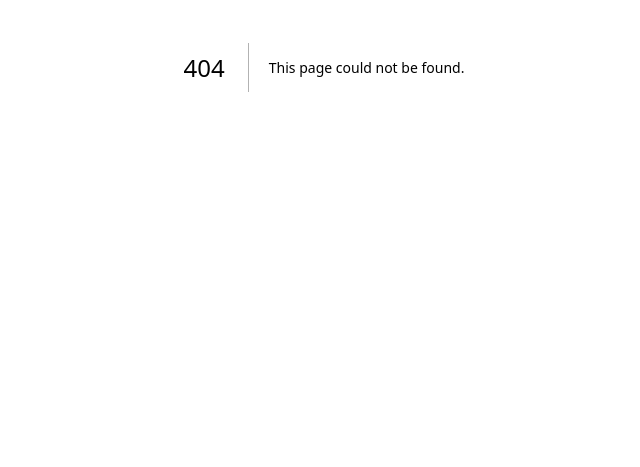
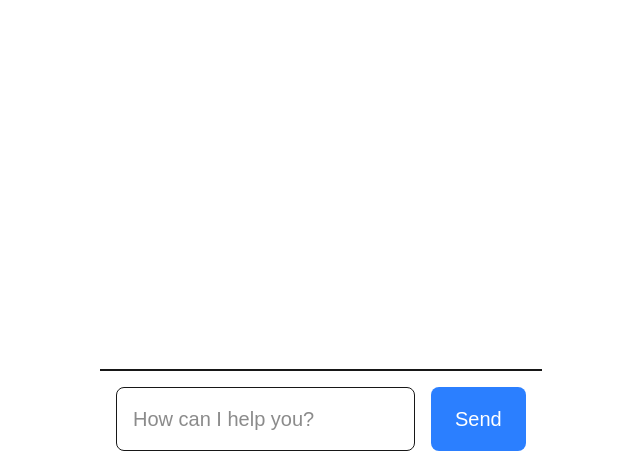
Before and after one commit to Slava-stack/nextjs-ai-app, a Next.js app: page /ui/chat in a window 1280 px wide. Before the commit this address had no page. Shown: the part 333-800 px from the top of the page, without its empty margins (316-956 px from the left). Built offline with nearby package versions, Linux system fonts and the light colour scheme.

Commit message:
added chat and altered old tailwind classes for better looking

```diff
--- /dev/null
+++ b/src/app/api/chat/route.ts
@@ -0,0 +1,18 @@
+import { UIMessage, convertToModelMessages, streamText } from "ai";
+import { openai } from "@ai-sdk/openai";
+
+export async function POST(req: Request) {
+  try {
+    const { messages }: { messages: UIMessage[] } = await req.json();
+
+    const result = streamText({
+      model: openai("gpt-4.1-nano"),
+      messages: convertToModelMessages(messages),
+    });
+
+    return result.toUIMessageStreamResponse();
+  } catch (err) {
+    console.error("Error streaming chat completion:", err);
+    return new Response("Failed to stream chat completion", { status: 500 });
+  }
+}
--- /dev/null
+++ b/src/app/ui/chat/page.tsx
@@ -0,0 +1,85 @@
+"use client";
+
+import { useState } from "react";
+import { useChat } from "@ai-sdk/react";
+
+export default function ChatPage() {
+  const [input, setInput] = useState("");
+
+  const { messages, sendMessage, status, error, stop } = useChat();
+
+  const handleSubmit = (e: React.FormEvent<HTMLFormElement>) => {
+    e.preventDefault();
+    sendMessage({ text: input });
+    setInput("");
+  };
+
+  return (
+    <div className="flex flex-col w-full max-w-md mx-auto py-24">
+      {error && <div className="text-red-500 mb-4">{error.message}</div>}
+      {messages.map((message) => (
+        <div key={message.id} className="mb-4">
+          <div className="font-semibold">
+            {message.role === "user" ? "You:" : "Assistant:"}
+          </div>
+          {message.parts.map((part, index) => {
+            switch (part.type) {
+              case "text":
+                return (
+                  <div
+                    key={`${message.id}-${index}`}
+                    className="whitespace-pre-wrap"
+                  >
+                    {part.text}
+                  </div>
+                );
+              default:
+                return null;
+            }
+          })}
+        </div>
+      ))}
+      {(status === "submitted" || status === "streaming") && (
+        <div className="mb-4">
+          <div className="flex item-center gap-2">
+            <div className="h-4 w-4 border-b-2 border-blue-400 rounded-full animate-spin"></div>
+          </div>
+        </div>
+      )}
+      <form
+        onSubmit={handleSubmit}
+        className="fixed bottom-0 mb-4 px-4 border-t-2 pt-4"
+      >
+        <div className="flex justify-end gap-4">
+          <input
+            type="text"
+            placeholder="How can I help you?"
+            className="p-4 bg-grey-100 border border-grey-300 rounded-lg max-w-sm w-full text-[20px]"
+            value={input}
+            onChange={(e) => setInput(e.target.value)}
+          />
+          {status === "submitted" || status === "streaming" ? (
+            <button
+              onClick={stop}
+              className="px-6 py-4 bg-red-500 text-white text-bold rounded-lg
+          text-[20px] hover:bg-red-600 transition-colors duration-350
+          cursor-pointer"
+            >
+              Stop
+            </button>
+          ) : (
+            <button
+              type="submit"
+              disabled={status !== "ready"}
+              className="px-6 py-4 bg-blue-500 text-white text-bold rounded-lg
+          text-[20px] hover:bg-blue-600 transition-colors duration-350
+          cursor-pointer disabled:opacity-50 disabled:cursor-not-allowed"
+            >
+              Send
+            </button>
+          )}
+        </div>
+      </form>
+    </div>
+  );
+}
--- a/src/app/ui/completion/page.tsx
+++ b/src/app/ui/completion/page.tsx
@@ -38,7 +38,7 @@ export default function CompletionPage() {
   };
 
   return (
-    <div className="display flex justify-center h-screen items-center">
+    <div className="display flex justify-center h-full items-center">
       {completion ? (
         <div className="whitespace-pre-wrap w-xl">{completion}</div>
       ) : null}
--- a/src/app/ui/stream/page.tsx
+++ b/src/app/ui/stream/page.tsx
@@ -17,7 +17,7 @@ export default function StreamPage() {
   });
 
   return (
-    <div className="flex flex-col h-screen items-center pt-20">
+    <div className="flex flex-col h-full items-center pt-20">
       {error && <div className="text-red-500">{error.message}</div>}
       {isLoading && !completion && <div>Loading...</div>}
       {completion && (
```
